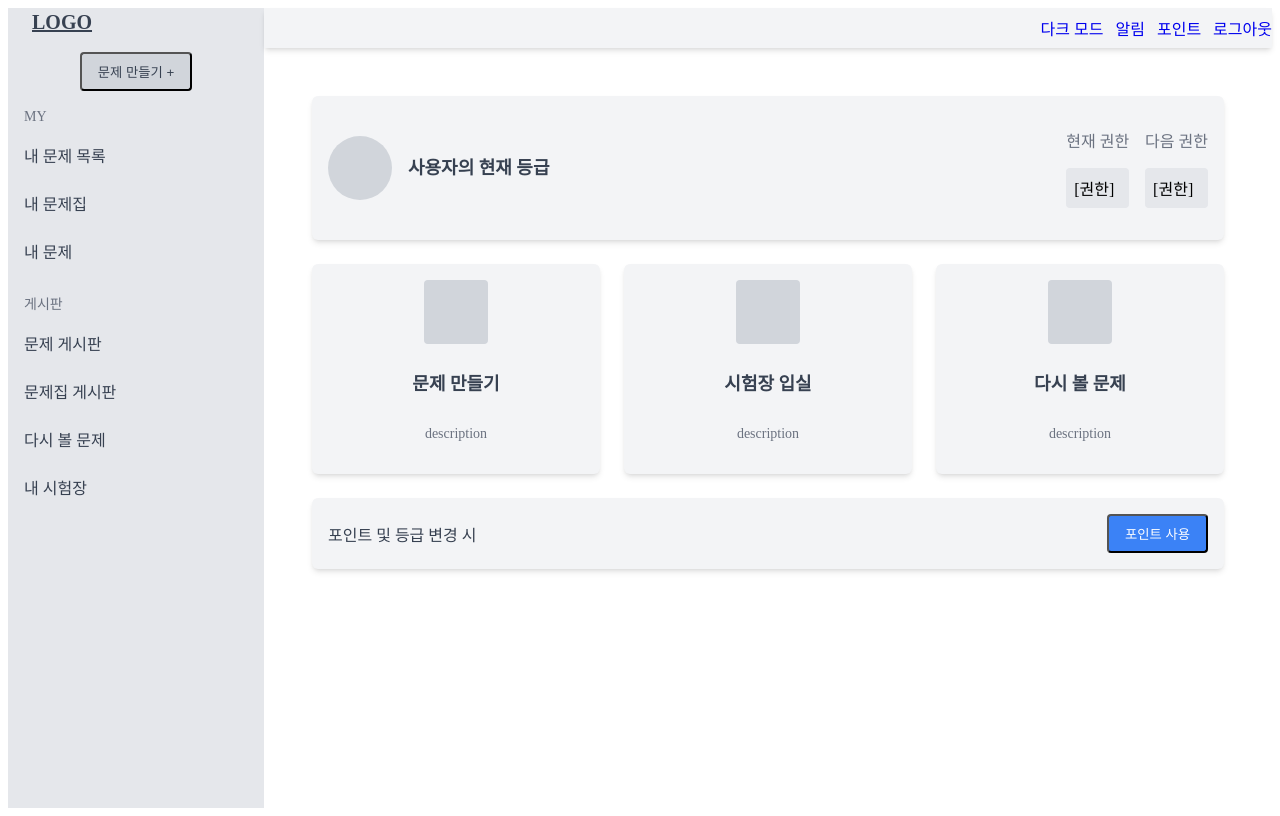
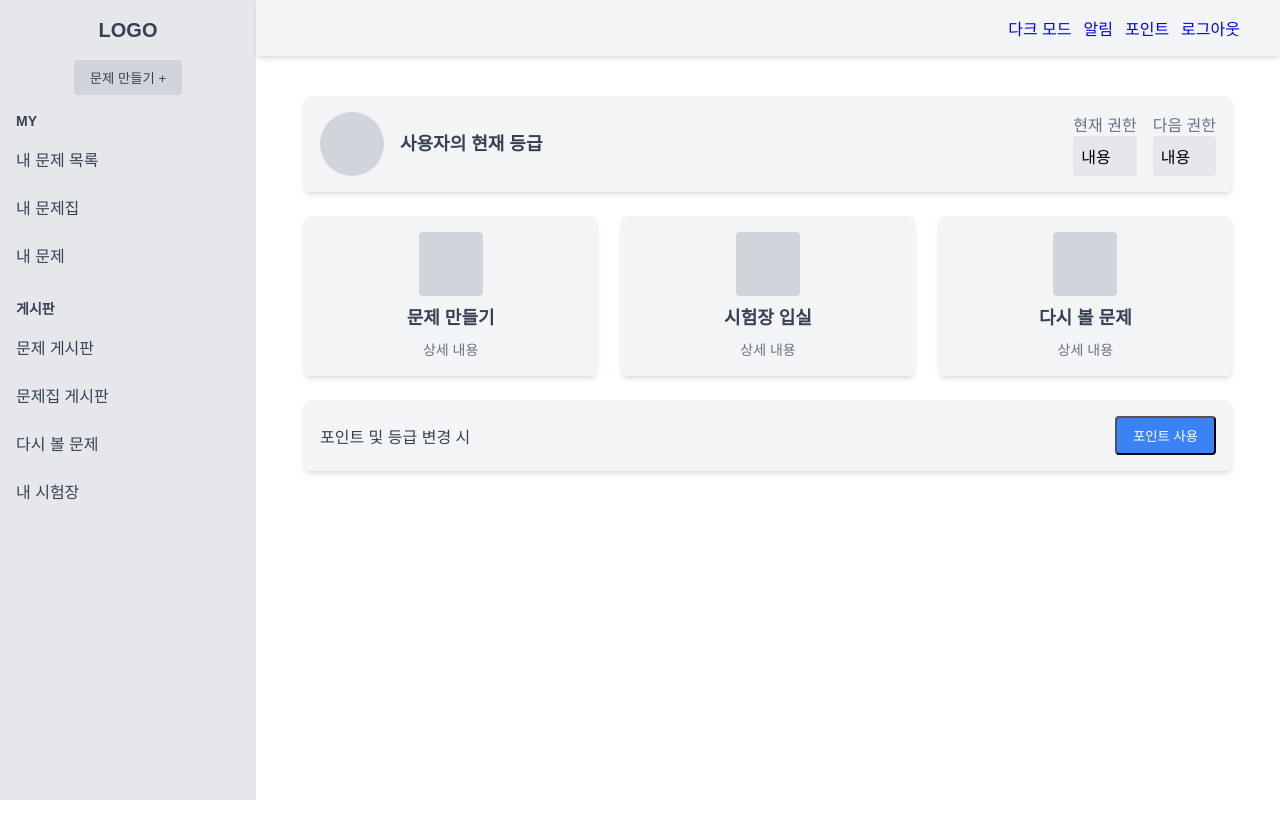
Before and after one commit to prgrms-fe-devcourse/NFE2-3-3-project3, a Vue app: page / in a window 1280 px wide. Built offline with nearby package versions, Linux system fonts and the light colour scheme.

Commit message:
✔ index.css 전역 스타일링 적용

```diff
--- a/src/assets/css/index.css
+++ b/src/assets/css/index.css
@@ -1 +1,19 @@
 @import "./tailwind.css";
+/* index.css 또는 global.css */
+
+*,
+*::before,
+*::after {
+  margin: 0;
+  padding: 0;
+  box-sizing: border-box;
+}
+
+html,
+body {
+  height: 100%;
+  width: 100%;
+  margin: 0;
+  padding: 0;
+  font-family: sans-serif;
+}
--- a/src/components/layout/Header.vue
+++ b/src/components/layout/Header.vue
@@ -1,9 +1,10 @@
 <template>
   <header class="bg-gray-100 shadow-md w-full">
-    <div class="container mx-auto flex items-center pr-6 m-2 flex-wrap">
+    <div class="container mx-auto flex items-center pr-6 flex-wrap">
       <nav
-        class="flex items-center space-x-3 text-gray-600 mt-2 lg:mt-0 lg:ml-auto -ml-2"
+        class="flex items-center space-x-3 text-gray-600 mt-2 lg:mt-0 lg:ml-auto p-4"
       >
+        <!-- 아직 미완성 부분 & 라우팅 고민해야됨-->
         <a href="#" class="hover:text-gray-800 no-underline">다크 모드</a>
         <a href="#" class="hover:text-gray-800 no-underline">알림</a>
         <a href="#" class="hover:text-gray-800 no-underline">포인트</a>
--- a/src/components/layout/Main.vue
+++ b/src/components/layout/Main.vue
@@ -5,11 +5,11 @@ import { RouterView } from "vue-router";
 </script>
 
 <template>
-  <div class="flex flex-col lg:flex-row h-screen">
-    <Sidebar />
+  <div class="flex h-screen">
+    <Sidebar class="lg:w-64 w-16 bg-gray-200 h-full" />
     <div class="flex-1 flex flex-col">
       <Header />
-      <main class="p-6 flex-1">
+      <main class="flex-1 px-6 py-4">
         <RouterView />
       </main>
     </div>
--- a/src/components/layout/Sidebar.vue
+++ b/src/components/layout/Sidebar.vue
@@ -3,21 +3,28 @@ import { RouterLink } from "vue-router";
 </script>
 
 <template>
-  <aside class="w-full lg:w-64 bg-gray-200 h-auto lg:h-full">
-    <RouterLink to="/" class="p-6 text-xl font-bold text-gray-700 text-center">
+  <aside class="w-full lg:w-64 bg-gray-200 h-full flex flex-col">
+    <!-- 로고 링크 -->
+    <RouterLink
+      to="/"
+      class="p-4 text-xl font-bold text-gray-700 text-center no-underline inline-block"
+    >
       LOGO
     </RouterLink>
 
-    <div class="flex justify-center my-4">
+    <!-- 문제 만들기 버튼 -->
+    <div class="flex justify-center mb-4">
       <button
-        class="px-4 py-2 bg-gray-300 text-gray-700 rounded hover:bg-gray-400"
+        class="px-4 py-2 bg-gray-300 text-gray-700 rounded hover:bg-gray-400 border-none"
       >
         문제 만들기 +
       </button>
     </div>
+
+    <!-- MY 메뉴 -->
     <nav>
-      <div class="px-4 text-gray-500 uppercase text-sm">MY</div>
-      <div class="mt-2 space-y-2">
+      <div class="px-4 font-bold text-gray-700 uppercase text-sm mb-2">MY</div>
+      <div class="space-y-2">
         <RouterLink
           to="/my-problems"
           class="block px-4 py-2 text-gray-700 hover:bg-gray-300 rounded no-underline"
@@ -37,8 +44,12 @@ import { RouterLink } from "vue-router";
           내 문제
         </RouterLink>
       </div>
-      <div class="px-4 mt-6 text-gray-500 uppercase text-sm">게시판</div>
-      <div class="mt-2 space-y-2">
+
+      <!-- 게시판 메뉴 -->
+      <div class="px-4 mt-6 font-bold text-gray-700 uppercase text-sm mb-2">
+        게시판
+      </div>
+      <div class="space-y-2">
         <RouterLink
           to="/problem-board"
           class="block px-4 py-2 text-gray-700 hover:bg-gray-300 rounded no-underline"
--- a/src/pages/RootPage.vue
+++ b/src/pages/RootPage.vue
@@ -16,11 +16,11 @@
       <div class="mt-4 sm:mt-0 grid grid-cols-2 gap-4">
         <div>
           <p class="text-gray-500">현재 권한</p>
-          <p class="bg-gray-200 p-2 rounded">[권한]</p>
+          <p class="bg-gray-200 p-2 rounded">내용</p>
         </div>
         <div>
           <p class="text-gray-500">다음 권한</p>
-          <p class="bg-gray-200 p-2 rounded">[권한]</p>
+          <p class="bg-gray-200 p-2 rounded">내용</p>
         </div>
       </div>
     </section>
@@ -31,21 +31,21 @@
       >
         <div class="w-16 h-16 bg-gray-300 rounded mb-2"></div>
         <h3 class="text-lg font-semibold text-gray-700">문제 만들기</h3>
-        <p class="text-sm text-gray-500 mt-2">description</p>
+        <p class="text-sm text-gray-500 mt-2">상세 내용</p>
       </div>
       <div
         class="bg-gray-100 shadow-md rounded-md p-4 flex flex-col items-center"
       >
         <div class="w-16 h-16 bg-gray-300 rounded mb-2"></div>
         <h3 class="text-lg font-semibold text-gray-700">시험장 입실</h3>
-        <p class="text-sm text-gray-500 mt-2">description</p>
+        <p class="text-sm text-gray-500 mt-2">상세 내용</p>
       </div>
       <div
         class="bg-gray-100 shadow-md rounded-md p-4 flex flex-col items-center"
       >
         <div class="w-16 h-16 bg-gray-300 rounded mb-2"></div>
         <h3 class="text-lg font-semibold text-gray-700">다시 볼 문제</h3>
-        <p class="text-sm text-gray-500 mt-2">description</p>
+        <p class="text-sm text-gray-500 mt-2">상세 내용</p>
       </div>
     </section>
 
@@ -63,3 +63,4 @@
 </template>
 
 <style scoped></style>
+gi
```
